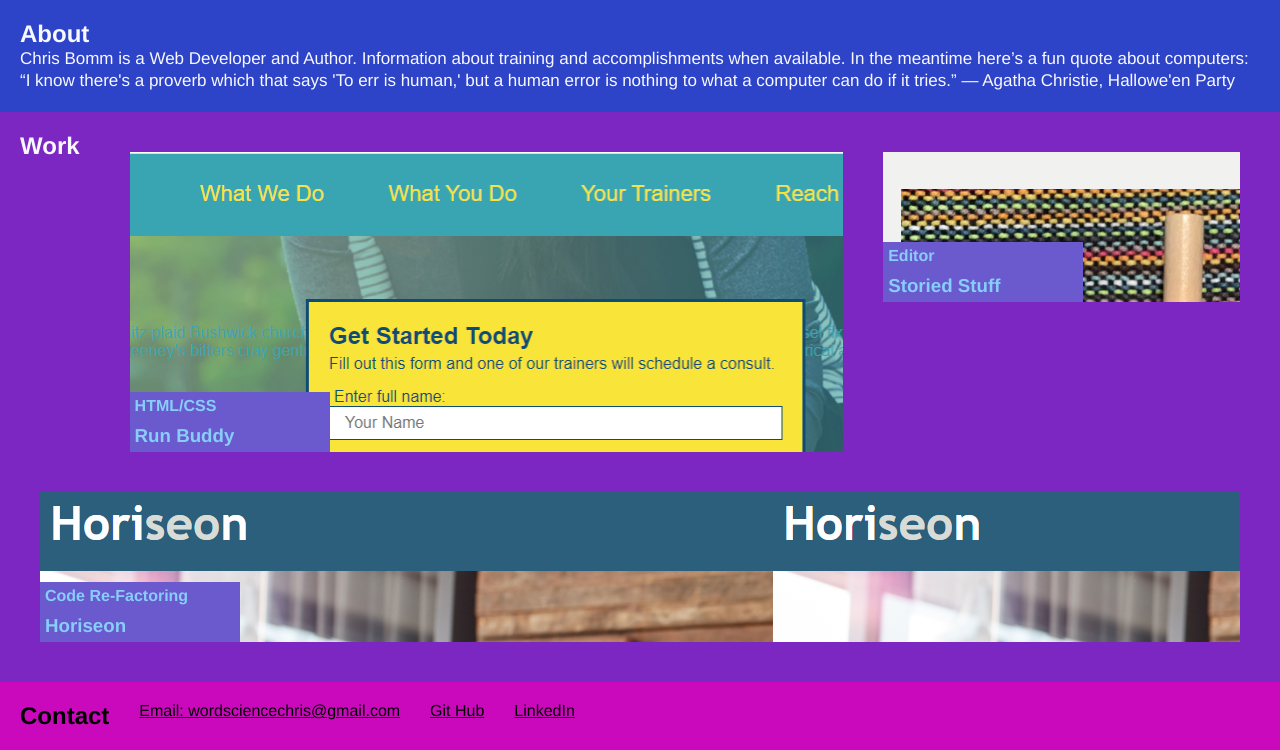
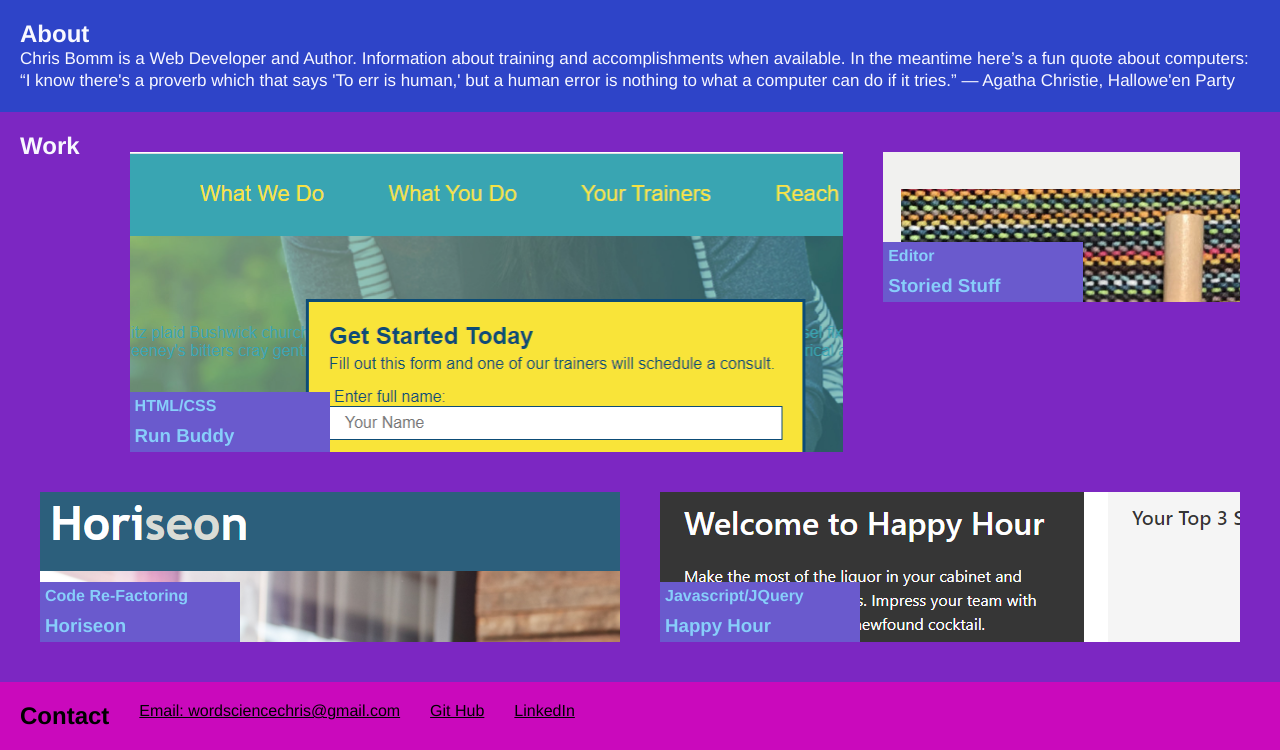
Before and after one commit to robomojo77/pro-portfolio, a plain HTML site: page index.html in a window 1280 px wide. Shown: the part 680-1430 px from the top of the page. Drawn offline with Linux system fonts and the light colour scheme.

Commit message:
Added Happy Hour App to portfolio

```diff
--- a/assets/css/style.css
+++ b/assets/css/style.css
@@ -152,6 +152,17 @@
     background-image: url('../images/horiseon-screen.png');
 }
 
+.happy-hour {
+    margin: 20px;
+    color: lightskyblue;
+    height: 150px;
+    width: 300px;
+    display: flex;
+    flex-grow: 1;
+    flex-direction: column-reverse;
+    background-image: url('../images/happy-hour-screen.png');
+}
+
 /* Contact Styles */
 .contact {
     padding: 20px;
--- a/index.html
+++ b/index.html
@@ -63,6 +63,10 @@
                 <h3>Horiseon</h3>
                 <h4>Code Re-Factoring</h4>
             </div>
+            <div onclick="window.open('https://isibee.github.io/cocktail-challenge/');" style="cursor: pointer;" class=happy-hour>
+                <h3>Happy Hour</h3>
+                <h4>Javascript/JQuery</h4>
+            </div>
         </section>
 
         <!-- CONTACT -->
```
Also changed, not shown: assets/images/happy-hour-screen.png (added).
